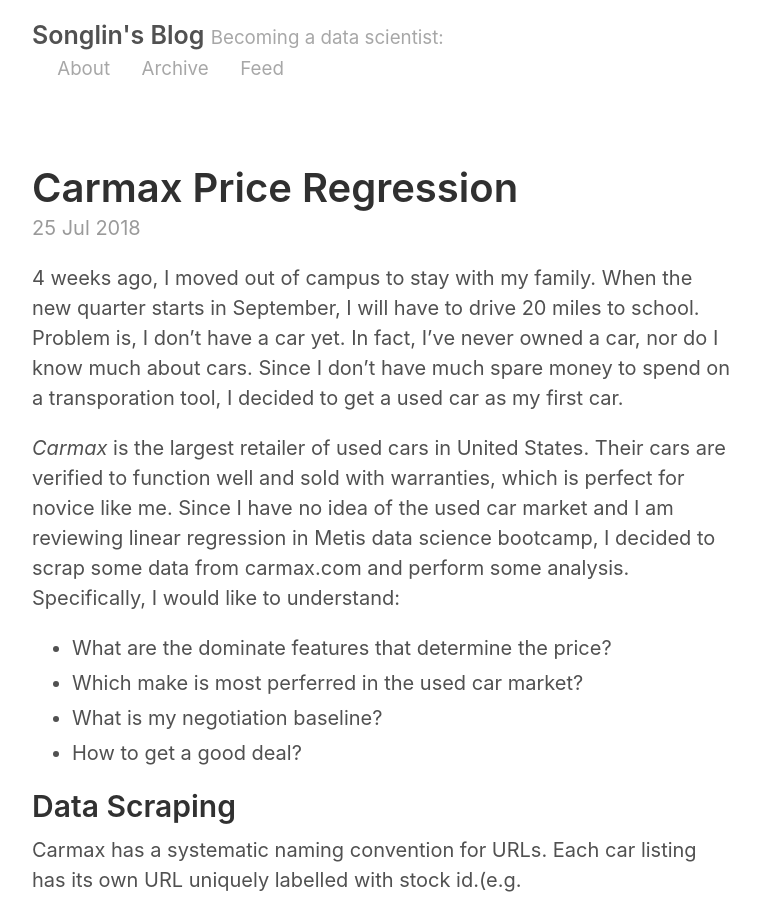
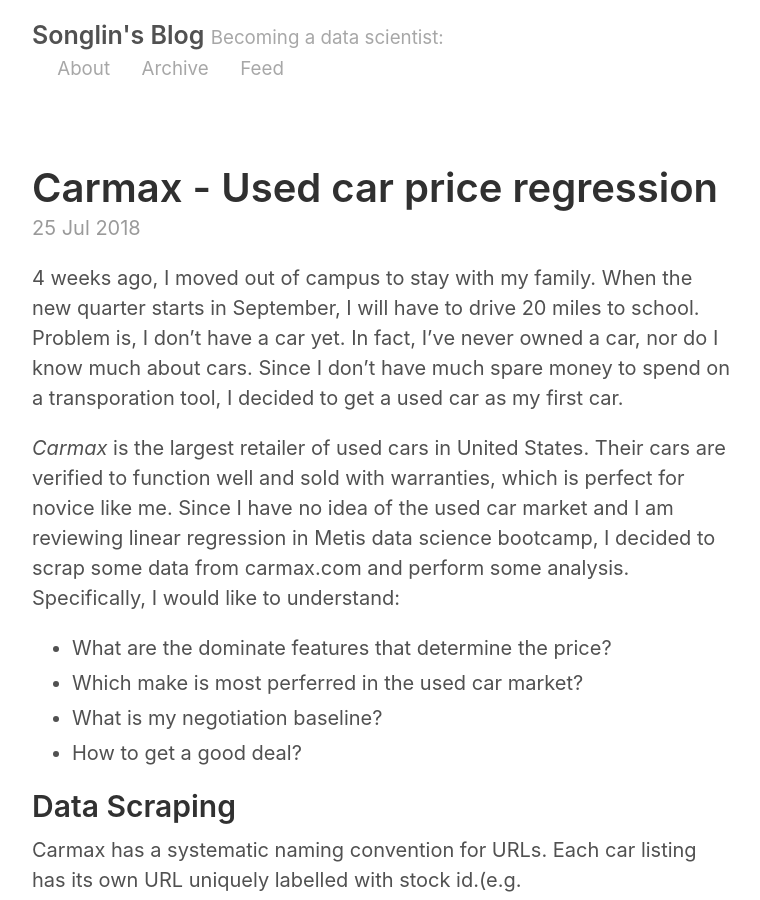
Before and after one commit to leomaxx/leomaxx.github.io, a Jekyll site: the page built from _posts/2018-07-25-carmax-price-regression.md, in a window 1280 px wide and 900 px high. Shown: the whole window, without its empty margins (258-1018 px from the left). Built offline with Jekyll 4.4.1, drawn with Linux system fonts in a browser that asks for light colours; our own code applies the rules of GitHub Pages for plain Markdown files.

Commit message:
Update 2018-07-25-carmax-price-regression.md

```diff
--- a/_posts/2018-07-25-carmax-price-regression.md
+++ b/_posts/2018-07-25-carmax-price-regression.md
@@ -1,3 +1,8 @@
+---
+layout: post
+title: Carmax - Used car price regression
+---
+
 4 weeks ago, I moved out of campus to stay with my family. When the new quarter starts in September, I will have to drive 20 miles to school. Problem is, I don't have a car yet. In fact, I've never owned a car, nor do I know much about cars. Since I don't have much spare money to spend on a transporation tool, I decided to get a used car as my first car.<br>
 
 *Carmax* is the largest retailer of used cars in United States. Their cars are verified to function well and sold with warranties, which is perfect for novice like me. Since I have no idea of the used car market and I am reviewing linear regression in Metis data science bootcamp, I decided to scrap some data from carmax.com and perform some analysis. Specifically, I would like to understand:
```
